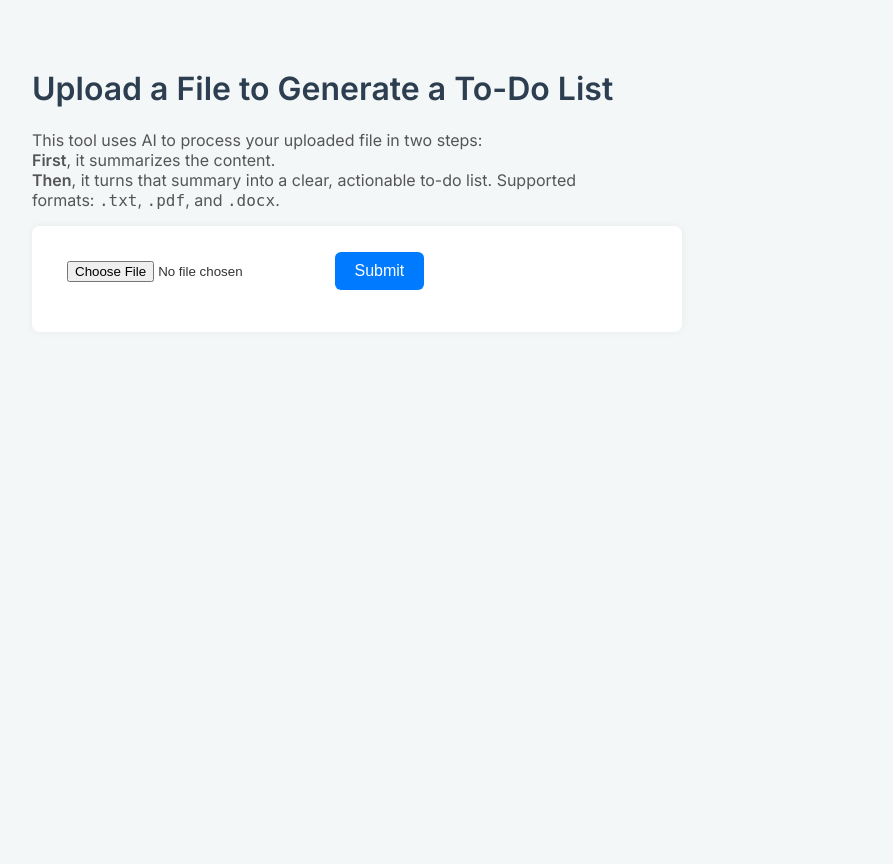
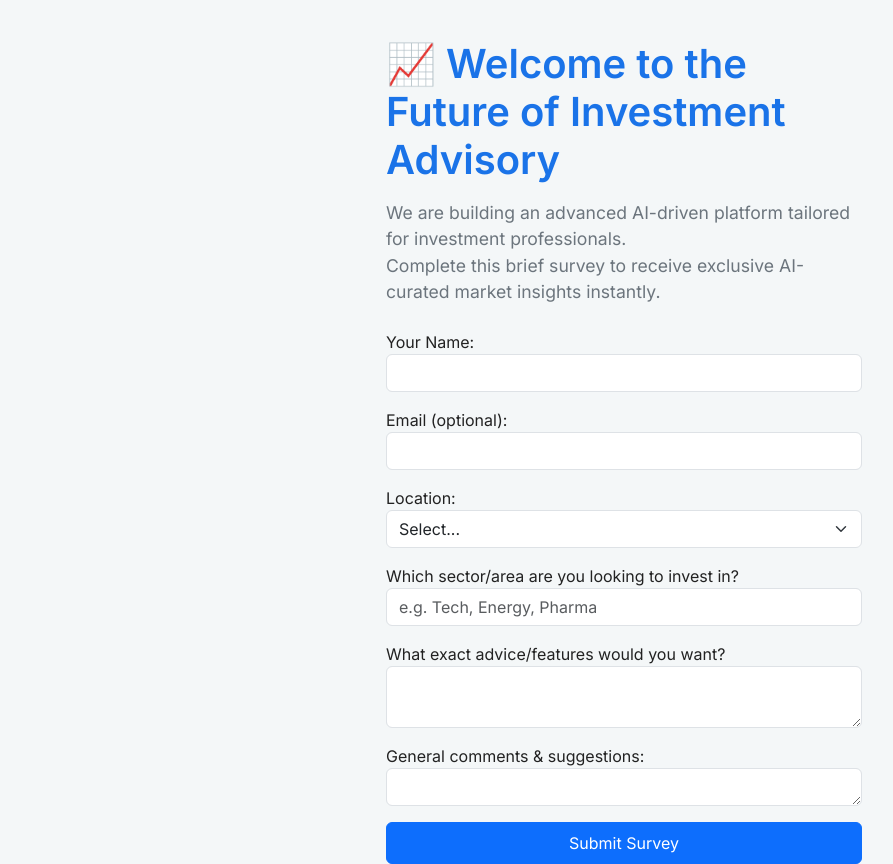
Before and after one commit to faizalmkra93/flask-groq-ai, a Flask app: page / in a window 1280 px wide. Shown: the whole page, without its empty margins (16-909 px from the left). Before the commit the page ends 290 px from the top, so only its background shows below. Run offline with Flask 3, Linux system fonts and the light colour scheme.

Commit message:
v1 - feedback app with ai added thank you and admin login to see submitted feedback online

```diff
--- a/app.py
+++ b/app.py
@@ -1,122 +1,150 @@
-from flask import Flask, request, render_template, make_response
+from flask import Flask, request, render_template, redirect, url_for, session
+import sqlite3
 import os
+import requests
+import re
 from dotenv import load_dotenv
-import requests
-import fitz  # PyMuPDF
-import docx
 
-# Load environment variables
 load_dotenv()
+
+app = Flask(__name__)
+
+DB_FILE = "survey.db"
 
 GROQ_API_KEY = os.getenv("GROQ_API_KEY")
 GROQ_API_URL = "https://api.groq.com/openai/v1/chat/completions"
 
-app = Flask(__name__)
+app.secret_key = os.getenv("SECRET_KEY", "replace_this_with_env_secret")
 
-MAX_FILE_SIZE = 1 * 1024 * 1024  # 1 MB
+ADMIN_USERNAME = os.getenv("ADMIN_USER", "admin")
+ADMIN_PASSWORD = os.getenv("ADMIN_PASS", "your_password_here")
 
+def create_table():
+    with sqlite3.connect(DB_FILE) as conn:
+        conn.execute('''CREATE TABLE IF NOT EXISTS feedback (
+            id INTEGER PRIMARY KEY AUTOINCREMENT,
+            name TEXT NOT NULL,
+            email TEXT,
+            location TEXT,
+            sector TEXT,
+            needs TEXT,
+            feedback TEXT,
+            ts DATETIME DEFAULT CURRENT_TIMESTAMP
+        )''')
+create_table()
 
-# Function to send prompt to Groq API
-def call_groq(prompt):
+def get_groq_insight(location, sector):
+    prompt = (
+        f"Provide 3 top public companies or sectors to invest in {location} related to {sector}. "
+        "For each, include the company name and a short description with max of 15 words "
+        "Also include a concise market insight paragraph shortly. if the sector or location is new or invalid, please reply politely that data is not correct"
+        "Format your response as a numbered list."
+    )
     headers = {
         "Authorization": f"Bearer {GROQ_API_KEY}",
         "Content-Type": "application/json"
     }
+    payload = {
+        "model": "llama-3.3-70b-versatile",
+        "messages": [{"role": "user", "content": prompt}],
+        "temperature": 0.7,
+        "max_tokens": 400
+    }
+    try:
+        resp = requests.post(GROQ_API_URL, headers=headers, json=payload, timeout=15)
+        resp.raise_for_status()
+        return resp.json()["choices"][0]["message"]["content"]
+    except Exception as e:
+        return f"(AI insight unavailable: {str(e)})"
 
-    payload = {
-        "model": "llama-3.3-70b-versatile",  # ✅ Updated model
-        "messages": [
-            {"role": "user", "content": prompt}
-        ],
-        "temperature": 0.7,
-        "max_tokens": 1024
-    }
+def shorten_ai_output(full_text, location, sector):
+    cleaned_text = full_text.replace("**", "")
+    cleaned_text = re.sub(r"As a neutral AI.*?before making any investment decisions\.", "", cleaned_text, flags=re.DOTALL).strip()
 
-    response = requests.post(GROQ_API_URL, headers=headers, json=payload)
+    # Extract numbered entries with descriptions (multiline safe)
+    entries = re.findall(r"(\d+\.\s.*?(?=\n\d+\.|$))", cleaned_text, flags=re.DOTALL)
+    if len(entries) < 3:
+        return (cleaned_text[:600] + "...") if len(cleaned_text) > 600 else cleaned_text
 
-    if response.status_code != 200:
-        print("❌ API ERROR:", response.text)
-        response.raise_for_status()
+    header = f"🚀 Top Investment Opportunities in {location} – {sector} 💼"
+    subheader = f"🔬 {sector} Sector Insights:"
 
-    result = response.json()
-    return result["choices"][0]["message"]["content"]
+    cleaned_entries = [e.strip().replace("\n", " ") for e in entries[:3]]
 
+    market_insight_match = re.search(r"(Market Insight[s]*:.*)", cleaned_text, flags=re.DOTALL)
+    market_insight = market_insight_match.group(1).strip() if market_insight_match else "Market insight information unavailable."
 
-# Extract text from file (.txt, .pdf, .docx)
-def extract_text(file):
-    filename = file.filename.lower()
+    disclaimer = "\n\n*(Note: These insights reflect trends and community interests; please do your own research.)*"
 
-    if filename.endswith('.txt'):
-        return file.read().decode('utf-8')
+    output = (
+        f"{header}\n\n"
+        f"{subheader}\n\n"
+        + "\n\n".join(cleaned_entries)
+        + f"\n\n🌟 {market_insight}"
+        + disclaimer
+    )
+    return output
 
-    elif filename.endswith('.pdf'):
-        text = ""
-        with fitz.open(stream=file.read(), filetype="pdf") as doc:
-            for page in doc:
-                text += page.get_text()
-        return text
+@app.route("/", methods=["GET", "POST"])
+def index():
+    if request.method == "POST":
+        name = request.form.get("name")
+        email = request.form.get("email")
+        location = request.form.get("location")
+        if location == "Other":
+            location_other = request.form.get("location_other", "").strip()
+            if location_other:
+                location = location_other
+        sector = request.form.get("sector")
+        needs = request.form.get("needs")
+        feedback = request.form.get("feedback")
 
-    elif filename.endswith('.docx'):
-        doc = docx.Document(file)
-        return "\n".join([p.text for p in doc.paragraphs])
+        with sqlite3.connect(DB_FILE) as conn:
+            conn.execute(
+                "INSERT INTO feedback (name, email, location, sector, needs, feedback) VALUES (?, ?, ?, ?, ?, ?)",
+                (name, email, location, sector, needs, feedback)
+            )
 
-    else:
-        raise ValueError("Unsupported file type.")
+        full_ai_output = get_groq_insight(location, sector)
+        short_output = shorten_ai_output(full_ai_output, location, sector)
+        session['ai_output'] = short_output
+        return redirect(url_for("thank_you"))
 
-
-@app.route('/')
-def index():
     return render_template("index.html")
 
+@app.route("/thankyou", methods=["GET"])
+def thank_you():
+    ai_output = session.pop('ai_output', None)
+    if ai_output is None:
+        return redirect(url_for("index"))
+    return render_template("thankyou.html", ai_output=ai_output)
 
-@app.route('/process', methods=['POST'])
-def process():
-    if 'file' not in request.files:
-        return render_template("index.html", error="No file uploaded.")
+@app.route("/admin-login", methods=["GET", "POST"])
+def admin_login():
+    if request.method == "POST":
+        username = request.form.get("username")
+        password = request.form.get("password")
+        if username == ADMIN_USERNAME and password == ADMIN_PASSWORD:
+            session['logged_in'] = True
+            return redirect(url_for("admin_panel"))
+        else:
+            return render_template("login.html", error="Invalid credentials")
+    return render_template("login.html")
 
-    file = request.files['file']
+@app.route("/admin-feedback")
+def admin_panel():
+    if not session.get("logged_in"):
+        return redirect(url_for("admin_login"))
+    with sqlite3.connect(DB_FILE) as conn:
+        rows = conn.execute(
+            "SELECT name, email, location, sector, needs, feedback, ts FROM feedback ORDER BY ts DESC"
+        ).fetchall()
+    return render_template("results.html", rows=rows, enumerate=enumerate)
 
-    if file.filename == '':
-        return render_template("index.html", error="No file selected.")
+@app.route("/admin-logout")
+def admin_logout():
+    session.clear()
+    return redirect(url_for("admin_login"))
 
-    if not file.filename.endswith(('.txt', '.pdf', '.docx')):
-        return render_template("index.html", error="Invalid file type. Please upload .txt, .pdf or .docx files.")
-
-    # File size check
-    file.seek(0, os.SEEK_END)
-    file_length = file.tell()
-    file.seek(0)
-    if file_length > MAX_FILE_SIZE:
-        return render_template("index.html", error="File size exceeds 1MB limit.")
-
-    try:
-        content = extract_text(file)
-
-        if not content.strip():
-            return render_template("index.html", error="File is empty or unreadable.")
-
-        # Prompt 1: Summarize
-        prompt1 = f"Summarize the following content:\n\n{content}"
-        summary = call_groq(prompt1)
-
-        # Prompt 2: Turn summary into to-do list
-        prompt2 = f"Convert this summary into a detailed to-do list:\n\n{summary}"
-        todo_list = call_groq(prompt2)
-
-        return render_template("index.html", output=todo_list)
-
-    except Exception as e:
-        return render_template("index.html", error=f"Error: {str(e)}")
-
-
-@app.route('/download', methods=['POST'])
-def download():
-    text = request.form.get("text", "")
-    response = make_response(text)
-    response.headers['Content-Disposition'] = 'attachment; filename=todo_list.txt'
-    response.mimetype = 'text/plain'
-    return response
-
-
-if __name__ == '__main__':
+if __name__ == "__main__":
     app.run(debug=True)
--- a/templates/index.html
+++ b/templates/index.html
@@ -1,133 +1,94 @@
 <!DOCTYPE html>
 <html>
+<head>
+    <title>Investment Advisor — Early Survey</title>
+    <meta name="viewport" content="width=device-width, initial-scale=1">
+    <link href="https://cdn.jsdelivr.net/npm/bootstrap@5.3.2/dist/css/bootstrap.min.css" rel="stylesheet">
+    <link href="https://fonts.googleapis.com/css2?family=Inter:wght@400;600&display=swap" rel="stylesheet">
+    <style>
+        body { font-family: 'Inter', sans-serif; background: #f4f7f8; color: #222; padding-top: 40px;}
+        h1 { color: #1a73e8; font-weight: 700; }
+        .container { max-width: 500px; }
+        label { font-weight: 500; }
+        #other-location { margin-bottom: 15px; }
+    </style>
+</head>
+<body>
+    <div class="container mx-auto">
+        <h1 class="mb-3">📈 Welcome to the Future of Investment Advisory</h1>
+        <p class="mb-4 text-secondary" style="font-size:1.1rem;">
+            We are building an advanced AI-driven platform tailored for investment professionals.<br/>
+            Complete this brief survey to receive exclusive AI-curated market insights instantly.
+        </p>
+        <form method="post" autocomplete="off" novalidate>
+            <div class="mb-3">
+                <label>Your Name:</label>
+                <input type="text" name="name" class="form-control" required>
+            </div>
+            <div class="mb-3">
+                <label>Email (optional):</label>
+                <input type="email" name="email" class="form-control">
+            </div>
+            <div class="mb-3">
+                <label>Location:</label>
+                <select name="location" class="form-select" required>
+                    <option value="">Select...</option>
+                    <option>India</option>
+                    <option>USA</option>
+                    <option>UK</option>
+                    <option>Other</option>
+                </select>
+            </div>
+            <div id="other-location" style="display:none;">
+                <label>Please specify your location:</label>
+                <input type="text" name="location_other" class="form-control" placeholder="Enter your location" />
+            </div>
+            <div class="mb-3">
+                <label>Which sector/area are you looking to invest in?</label>
+                <input type="text" name="sector" class="form-control" placeholder="e.g. Tech, Energy, Pharma" required>
+            </div>
+            <div class="mb-3">
+                <label>What exact advice/features would you want?</label>
+                <textarea name="needs" rows="2" class="form-control" required></textarea>
+            </div>
+            <div class="mb-3">
+                <label>General comments & suggestions:</label>
+                <textarea name="feedback" rows="1" class="form-control"></textarea>
+            </div>
+            <button type="submit" class="btn btn-primary w-100 py-2">Submit Survey</button>
+        </form>
+    </div>
+    <script>
+        document.addEventListener("DOMContentLoaded", function() {
+            const locSelect = document.querySelector("select[name='location']");
+            const otherBox = document.getElementById("other-location");
 
-<head>
-    <title>Groq File Processor</title>
-    <!-- Google Font -->
-<link href="https://fonts.googleapis.com/css2?family=Inter:wght@400;600&display=swap" rel="stylesheet">
+            function toggleOther() {
+                if (locSelect.value === "Other") {
+                    otherBox.style.display = "block";
+                    otherBox.querySelector("input").required = true;
+                } else {
+                    otherBox.style.display = "none";
+                    otherBox.querySelector("input").required = false;
+                    otherBox.querySelector("input").value = "";
+                }
+            }
+            locSelect.addEventListener("change", toggleOther);
+            toggleOther();
 
-<style>
-    body {
-        font-family: 'Inter', sans-serif;
-        background: #f4f7f8;
-        padding: 40px;
-        color: #333;
-    }
-
-    h1 {
-        color: #2c3e50;
-    }
-
-    form {
-        background: #fff;
-        padding: 25px;
-        border-radius: 8px;
-        box-shadow: 0 0 8px rgba(0,0,0,0.05);
-        margin-bottom: 30px;
-        max-width: 600px;
-    }
-
-    input[type="file"] {
-        padding: 10px;
-        margin-bottom: 15px;
-    }
-
-    button {
-        background-color: #007bff;
-        color: white;
-        padding: 10px 20px;
-        font-size: 16px;
-        border: none;
-        border-radius: 6px;
-        cursor: pointer;
-    }
-
-    button:hover {
-        background-color: #0056b3;
-    }
-
-    #loading {
-        font-weight: bold;
-        color: #555;
-        margin-top: 20px;
-    }
-
-    .output-section {
-        background: #ffffff;
-        padding: 25px;
-        border-radius: 8px;
-        box-shadow: 0 0 8px rgba(0,0,0,0.05);
-        max-width: 600px;
-    }
-
-    textarea {
-        width: 100%;
-        height: 300px;
-        margin-top: 20px;
-        padding: 15px;
-        font-size: 14px;
-        font-family: monospace;
-        border: 1px solid #ccc;
-        border-radius: 6px;
-        background-color: #f9f9f9;
-        resize: vertical;
-    }
-
-    .error {
-        color: #c0392b;
-        font-weight: bold;
-    }
-
-    .download-btn {
-        margin-top: 15px;
-        background-color: #28a745;
-    }
-
-    .download-btn:hover {
-        background-color: #1e7e34;
-    }
-</style>
-
-</head>
-
-<body>
-    <h1>Upload a File to Generate a To-Do List</h1>
-
-    <p style="max-width: 600px; color: #555; font-size: 16px;">
-        This tool uses AI to process your uploaded file in two steps:
-        <br><strong>First</strong>, it summarizes the content.
-        <br><strong>Then</strong>, it turns that summary into a clear, actionable to-do list.
-        Supported formats: <code>.txt</code>, <code>.pdf</code>, and <code>.docx</code>.
-    </p>
-
-
-    <form id="uploadForm" action="/process" method="post" enctype="multipart/form-data">
-        <input type="file" name="file" accept=".txt,.pdf,.docx" required>
-        <button type="submit">Submit</button>
-    </form>
-
-    <div id="loading" style="display: none;">
-        <p>⏳ Processing file... please wait.</p>
-    </div>
-
-    {% if error %}
-    <p style="color: red;">⚠️ {{ error }}</p>
-    {% endif %}
-
-    {% if output %}
-    <h2>📝 Generated To-Do List</h2>
-    <textarea readonly>{{ output }}</textarea>
-    <form method="post" action="/download">
-        <input type="hidden" name="text" value="{{ output|e }}">
-        <button type="submit">📥 Download Result</button>
-    </form>
-    {% endif %}
-
-    <script>
-        document.getElementById('uploadForm').addEventListener('submit', function () {
-            document.getElementById('loading').style.display = 'block';
+            // Bootstrap validation
+            const forms = document.querySelectorAll('form');
+            Array.from(forms).forEach(form => {
+              form.addEventListener('submit', event => {
+                if (!form.checkValidity()) {
+                  event.preventDefault();
+                  event.stopPropagation();
+                }
+                form.classList.add('was-validated');
+              }, false);
+            });
         });
     </script>
+    <script src="https://cdn.jsdelivr.net/npm/bootstrap@5.3.2/dist/js/bootstrap.bundle.min.js"></script>
 </body>
-
 </html>
```
Also changed, not shown: templates/login.html (added, +34 -0 lines), templates/results.html (added, +82 -0 lines), templates/thankyou.html (added, +58 -0 lines), survey.db (added).
